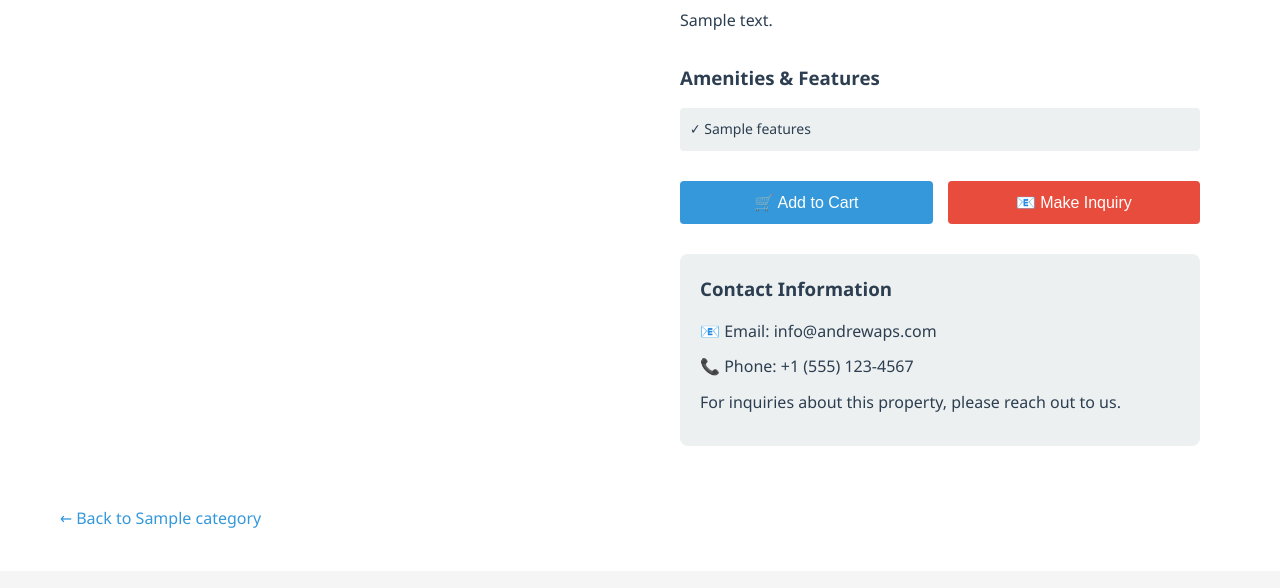
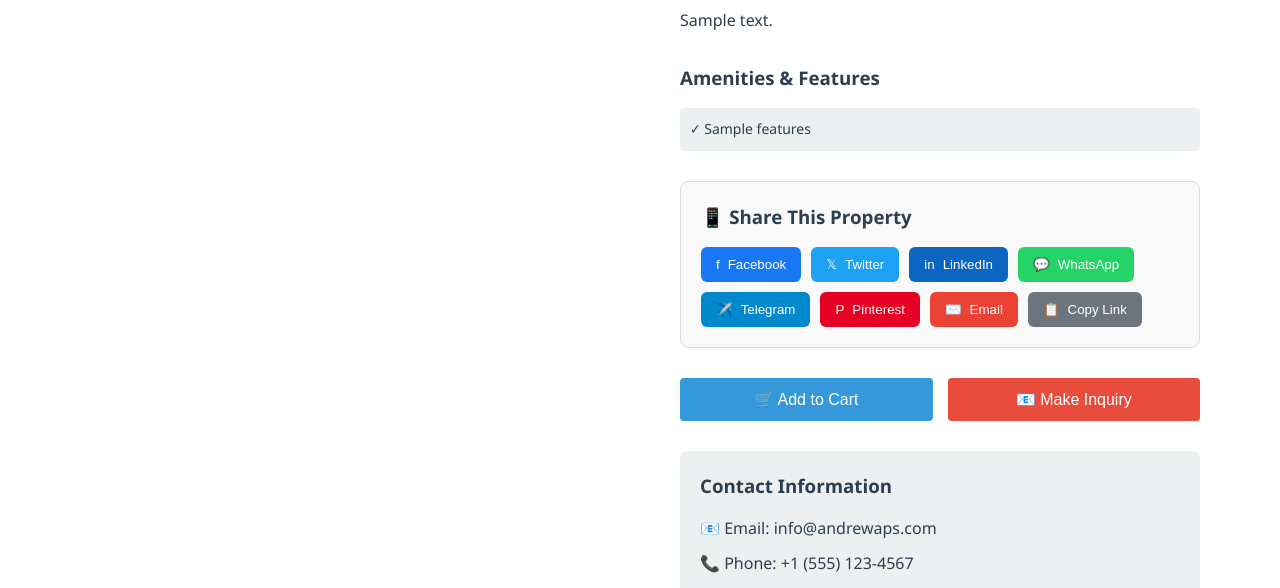
Before and after one commit to todyssc-volubiks/Andrew-Apartments, a Node server app: template views/apartment-details.ejs in a window 1280 px wide. Shown: the part 600-1188 px from the top of the page. Run offline with Node 20, Linux system fonts and the light colour scheme; the template is opened without the code that fills it: most values are stand-ins (such as "Sample title", 1, 10 or a date in 2020); grey boxes marked "Sample" are stand-in pictures; some libraries are stand-ins or nearby versions.

Commit message:
✨ Add social media sharing with SEO optimization
- Create socialShare.js utility with share URL generation
- Add Open Graph meta tags for Facebook sharing
- Add Twitter Card meta tags for Twitter/X sharing
- Add Schema.org JSON-LD markup for rich snippets
- Implement share buttons for 8 platforms:
  * Facebook, Twitter/X, LinkedIn, WhatsApp, Telegram, Pinterest, Email, Copy Link
- Generate dynamic SEO metadata for each apartment
- Add clipboard copy functionality for sharing links
- Optimize apartment listings for social media preview
- Each listing now has proper SEO metadata for better indexing

```diff
--- a/routes/rent.js
+++ b/routes/rent.js
@@ -1,6 +1,7 @@
 const express = require('express');
 const router = express.Router();
 const db = require('../db/database');
+const { generateSeoMetadata } = require('../utils/socialShare');
 
 // Rent apartments listing
 router.get('/', (req, res) => {
@@ -20,7 +21,9 @@ router.get('/:id', (req, res) => {
     if (err || !apartment) {
       return res.status(404).render('404');
     }
-    res.render('apartment-details', { apartment, category: 'Rent', title: apartment.title });
+    const baseUrl = `${req.protocol}://${req.get('host')}`;
+    const seoData = generateSeoMetadata(apartment, baseUrl);
+    res.render('apartment-details', { apartment, category: 'Rent', title: apartment.title, shareUrls: seoData.shareUrls, seoData });
   });
 });
 
--- a/routes/sales.js
+++ b/routes/sales.js
@@ -1,6 +1,7 @@
 const express = require('express');
 const router = express.Router();
 const db = require('../db/database');
+const { generateSeoMetadata } = require('../utils/socialShare');
 
 // Sales apartments listing
 router.get('/', (req, res) => {
@@ -20,7 +21,9 @@ router.get('/:id', (req, res) => {
     if (err || !apartment) {
       return res.status(404).render('404');
     }
-    res.render('apartment-details', { apartment, category: 'Sales', title: apartment.title });
+    const baseUrl = `${req.protocol}://${req.get('host')}`;
+    const seoData = generateSeoMetadata(apartment, baseUrl);
+    res.render('apartment-details', { apartment, category: 'Sales', title: apartment.title, shareUrls: seoData.shareUrls, seoData });
   });
 });
 
--- a/routes/serviced.js
+++ b/routes/serviced.js
@@ -1,6 +1,7 @@
 const express = require('express');
 const router = express.Router();
 const db = require('../db/database');
+const { generateSeoMetadata } = require('../utils/socialShare');
 
 // Serviced apartments listing
 router.get('/', (req, res) => {
@@ -20,7 +21,9 @@ router.get('/:id', (req, res) => {
     if (err || !apartment) {
       return res.status(404).render('404');
     }
-    res.render('apartment-details', { apartment, category: 'Serviced', title: apartment.title });
+    const baseUrl = `${req.protocol}://${req.get('host')}`;
+    const seoData = generateSeoMetadata(apartment, baseUrl);
+    res.render('apartment-details', { apartment, category: 'Serviced', title: apartment.title, shareUrls: seoData.shareUrls, seoData });
   });
 });
 
--- a/views/apartment-details.ejs
+++ b/views/apartment-details.ejs
@@ -4,7 +4,112 @@
   <meta charset="UTF-8">
   <meta name="viewport" content="width=device-width, initial-scale=1.0">
   <title><%= apartment.title %> - Andrew Apartments</title>
+
+  <!-- SEO Meta Tags -->
+  <meta name="description" content="<%= seoData.description %>">
+  <meta name="keywords" content="<%= seoData.keywords %>">
+  <meta name="robots" content="index, follow">
+  <link rel="canonical" href="<%= seoData.canonical %>">
+
+  <!-- Open Graph Tags for Social Media -->
+  <meta property="og:title" content="<%= seoData.openGraph['og:title'] %>">
+  <meta property="og:description" content="<%= seoData.openGraph['og:description'] %>">
+  <meta property="og:image" content="<%= seoData.openGraph['og:image'] %>">
+  <meta property="og:url" content="<%= seoData.openGraph['og:url'] %>">
+  <meta property="og:type" content="<%= seoData.openGraph['og:type'] %>">
+  <meta property="og:site_name" content="<%= seoData.openGraph['og:site_name'] %>">
+  <meta property="og:locale" content="<%= seoData.openGraph['og:locale'] %>">
+
+  <!-- Twitter Card Tags -->
+  <meta name="twitter:card" content="<%= seoData.twitterCard['twitter:card'] %>">
+  <meta name="twitter:title" content="<%= seoData.twitterCard['twitter:title'] %>">
+  <meta name="twitter:description" content="<%= seoData.twitterCard['twitter:description'] %>">
+  <meta name="twitter:image" content="<%= seoData.twitterCard['twitter:image'] %>">
+  <meta name="twitter:creator" content="<%= seoData.twitterCard['twitter:creator'] %>">
+
+  <!-- Schema.org JSON-LD for Rich Snippets -->
+  <script type="application/ld+json">
+    <%- JSON.stringify(seoData.schema) %>
+  </script>
+
   <link rel="stylesheet" href="/css/style.css">
+  <style>
+    .share-section {
+      background-color: #f9f9f9;
+      padding: 20px;
+      border-radius: 8px;
+      margin-bottom: 20px;
+      border: 1px solid #ddd;
+    }
+
+    .share-section h3 {
+      margin-bottom: 15px;
+      color: #2c3e50;
+    }
+
+    .share-buttons {
+      display: flex;
+      gap: 10px;
+      flex-wrap: wrap;
+      align-items: center;
+    }
+
+    .share-btn {
+      display: inline-flex;
+      align-items: center;
+      gap: 8px;
+      padding: 10px 15px;
+      border: none;
+      border-radius: 6px;
+      cursor: pointer;
+      font-weight: 500;
+      transition: all 0.3s;
+      text-decoration: none;
+      color: white;
+    }
+
+    .share-btn:hover {
+      transform: translateY(-2px);
+      box-shadow: 0 4px 12px rgba(0,0,0,0.15);
+    }
+
+    .share-btn.facebook {
+      background-color: #1877F2;
+    }
+
+    .share-btn.twitter {
+      background-color: #1DA1F2;
+    }
+
+    .share-btn.linkedin {
+      background-color: #0B66C2;
+    }
+
+    .share-btn.whatsapp {
+      background-color: #25D366;
+    }
+
+    .share-btn.telegram {
+      background-color: #0088cc;
+    }
+
+    .share-btn.pinterest {
+      background-color: #E60023;
+    }
+
+    .share-btn.email {
+      background-color: #EA4335;
+    }
+
+    .share-btn.copy {
+      background-color: #6c757d;
+    }
+
+    .share-btn:focus {
+      outline: none;
+      box-shadow: 0 0 0 3px rgba(52, 152, 219, 0.3);
+    }
+  </style>
 </head>
 <body>
   <!-- Header -->
@@ -94,6 +199,37 @@
             </div>
           </div>
 
+          <!-- Social Share Section -->
+          <div class="share-section">
+            <h3>📱 Share This Property</h3>
+            <div class="share-buttons">
+              <button class="share-btn facebook" onclick="shareToSocial('facebook')">
+                <span>f</span> Facebook
+              </button>
+              <button class="share-btn twitter" onclick="shareToSocial('twitter')">
+                <span>𝕏</span> Twitter
+              </button>
+              <button class="share-btn linkedin" onclick="shareToSocial('linkedin')">
+                <span>in</span> LinkedIn
+              </button>
+              <button class="share-btn whatsapp" onclick="shareToSocial('whatsapp')">
+                <span>💬</span> WhatsApp
+              </button>
+              <button class="share-btn telegram" onclick="shareToSocial('telegram')">
+                <span>✈️</span> Telegram
+              </button>
+              <button class="share-btn pinterest" onclick="shareToSocial('pinterest')">
+                <span>P</span> Pinterest
+              </button>
+              <button class="share-btn email" onclick="shareToSocial('email')">
+                <span>✉️</span> Email
+              </button>
+              <button class="share-btn copy" onclick="shareToSocial('copy')">
+                <span>📋</span> Copy Link
+              </button>
+            </div>
+          </div>
+
           <div class="action-buttons">
             <button id="addToCartBtn" class="btn btn-primary" data-id="<%= apartment.id %>">
               🛒 Add to Cart
@@ -156,6 +292,40 @@
 
   <script src="/js/main.js"></script>
   <script>
+    // Social Share URLs
+    const shareUrls = {
+      facebook: '<%=shareUrls.facebook%>',
+      twitter: '<%=shareUrls.twitter%>',
+      linkedin: '<%=shareUrls.linkedin%>',
+      whatsapp: '<%=shareUrls.whatsapp%>',
+      telegram: '<%=shareUrls.telegram%>',
+      pinterest: '<%=shareUrls.pinterest%>',
+      email: '<%=shareUrls.email%>',
+      copy: '<%=shareUrls.copy%>'
+    };
+
+    // Share to Social Media Function
+    function shareToSocial(platform) {
+      if (platform === 'copy') {
+        // Copy to clipboard
+        const tempInput = document.createElement('input');
+        tempInput.value = shareUrls.copy;
+        document.body.appendChild(tempInput);
+        tempInput.select();
+        document.execCommand('copy');
+        document.body.removeChild(tempInput);
+        alert('✓ Link copied to clipboard!');
+      } else if (shareUrls[platform]) {
+        // Open social share in new window
+        const width = 600;
+        const height = 400;
+        const left = (window.innerWidth - width) / 2;
+        const top = (window.innerHeight - height) / 2;
+        window.open(shareUrls[platform], 'share', `width=${width},height=${height},left=${left},top=${top}`);
+      }
+    }
+
+    // Add to Cart
     document.getElementById('addToCartBtn').addEventListener('click', function() {
       const apartmentId = this.dataset.id;
       fetch('/cart/add/' + apartmentId, { method: 'POST' })
@@ -168,6 +338,7 @@
         });
     });
 
+    // Inquiry Button
     document.getElementById('inquireBtn').addEventListener('click', function() {
       alert('Thank you for your interest! Our team will contact you soon.');
     });
```
Also changed, not shown: utils/socialShare.js (added, +189 -0 lines).
